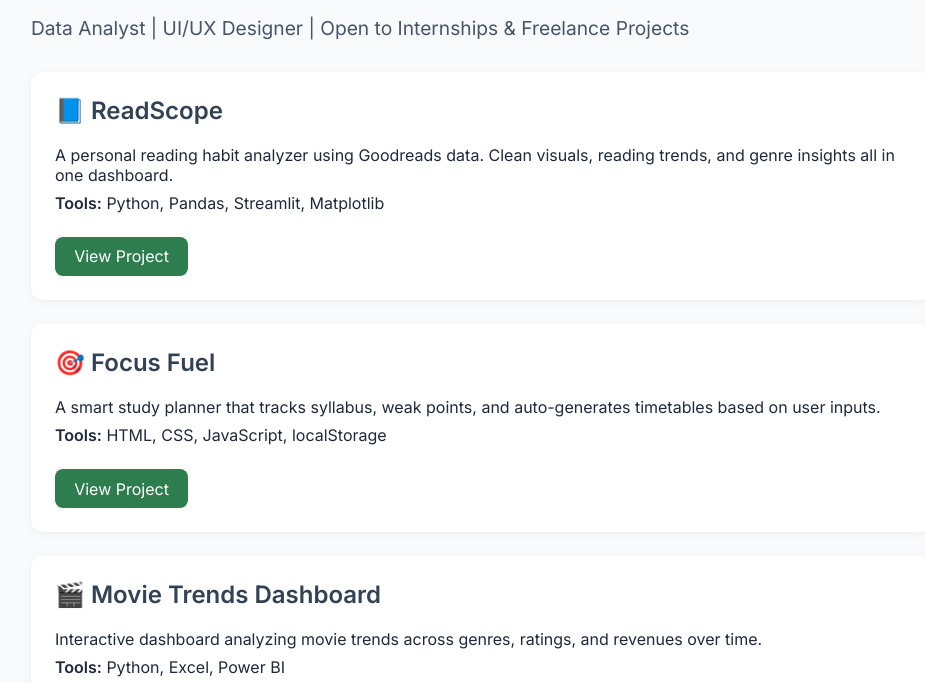
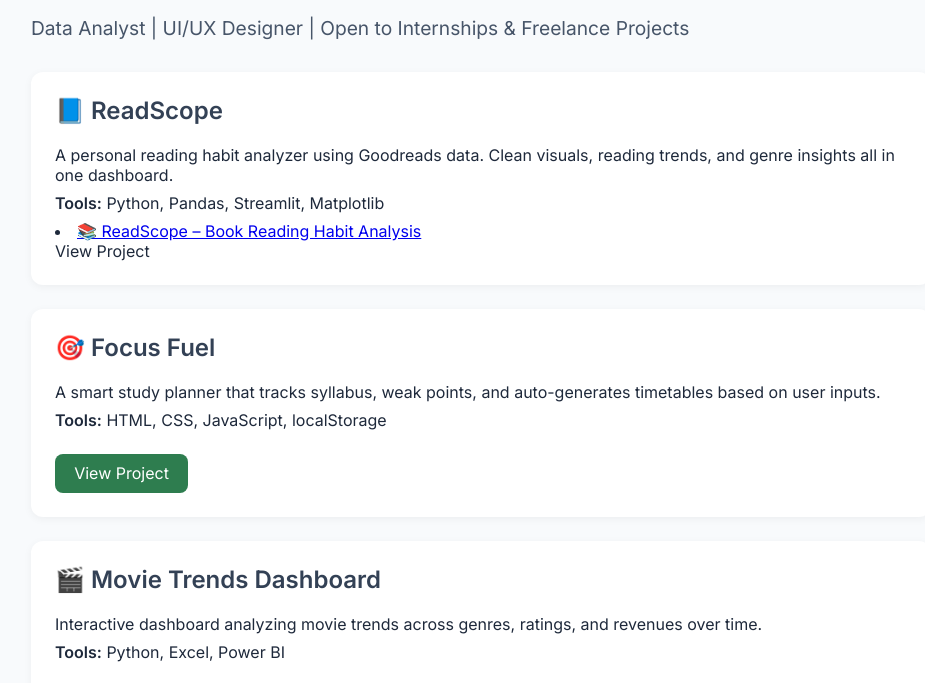
Before and after one commit to monikak2004/Monikak, a plain HTML site: page index.html in a window 1280 px wide. Shown: the part 111-794 px from the top of the page, without its empty margins (159-1084 px from the left). Drawn offline with Linux system fonts and the light colour scheme.

Commit message:
Update index.html

```diff
--- a/index.html
+++ b/index.html
@@ -71,7 +71,8 @@
       <h2>📘 ReadScope</h2>
       <p>A personal reading habit analyzer using Goodreads data. Clean visuals, reading trends, and genre insights all in one dashboard.</p>
       <p><strong>Tools:</strong> Python, Pandas, Streamlit, Matplotlib</p>
-      <a href="#" class="btn">View Project</a>
+      <li><a href="https://monikak2004.github.io/readscope" target="_blank">📚 ReadScope – Book Reading Habit Analysis</a></li>
+View Project</a>
     </div>
 
     <div class="project">
```
